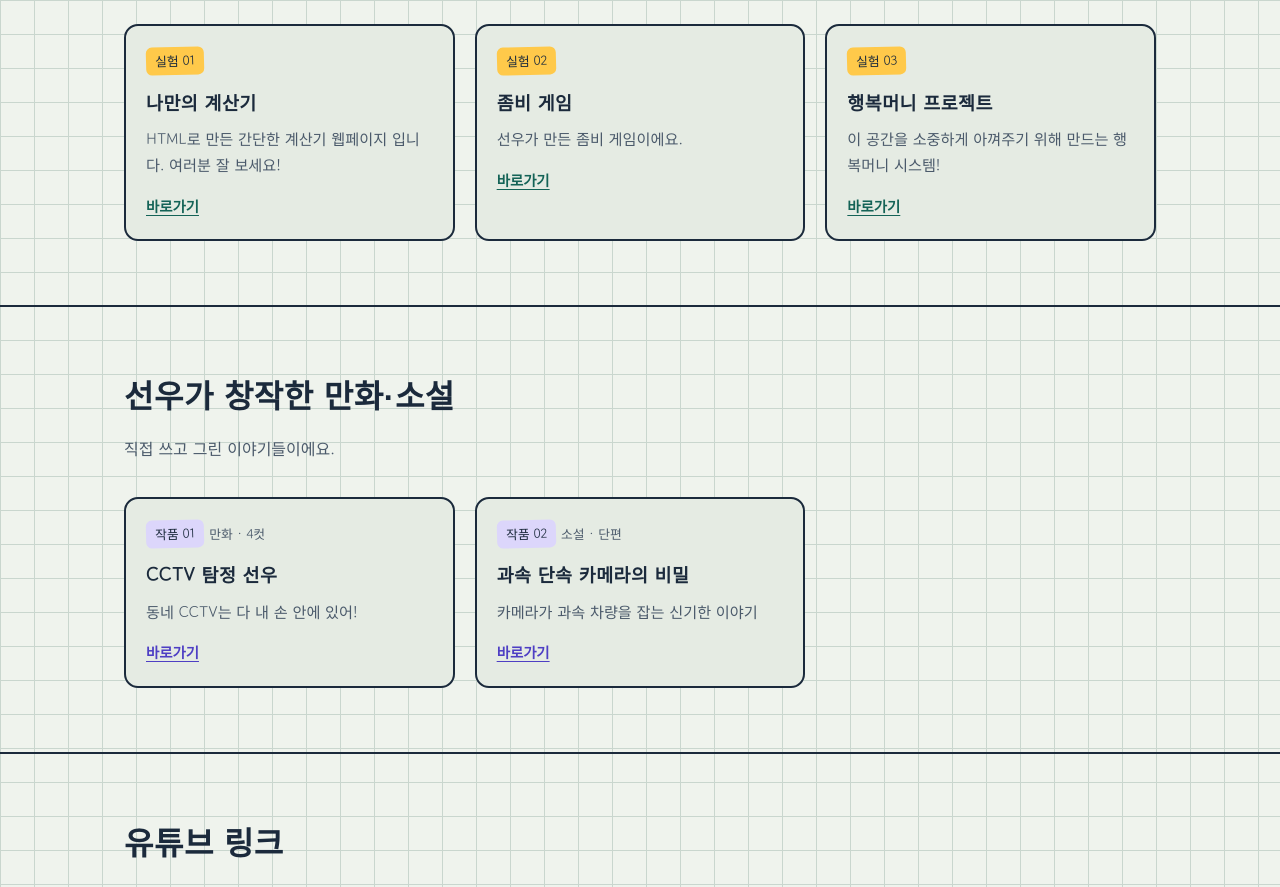
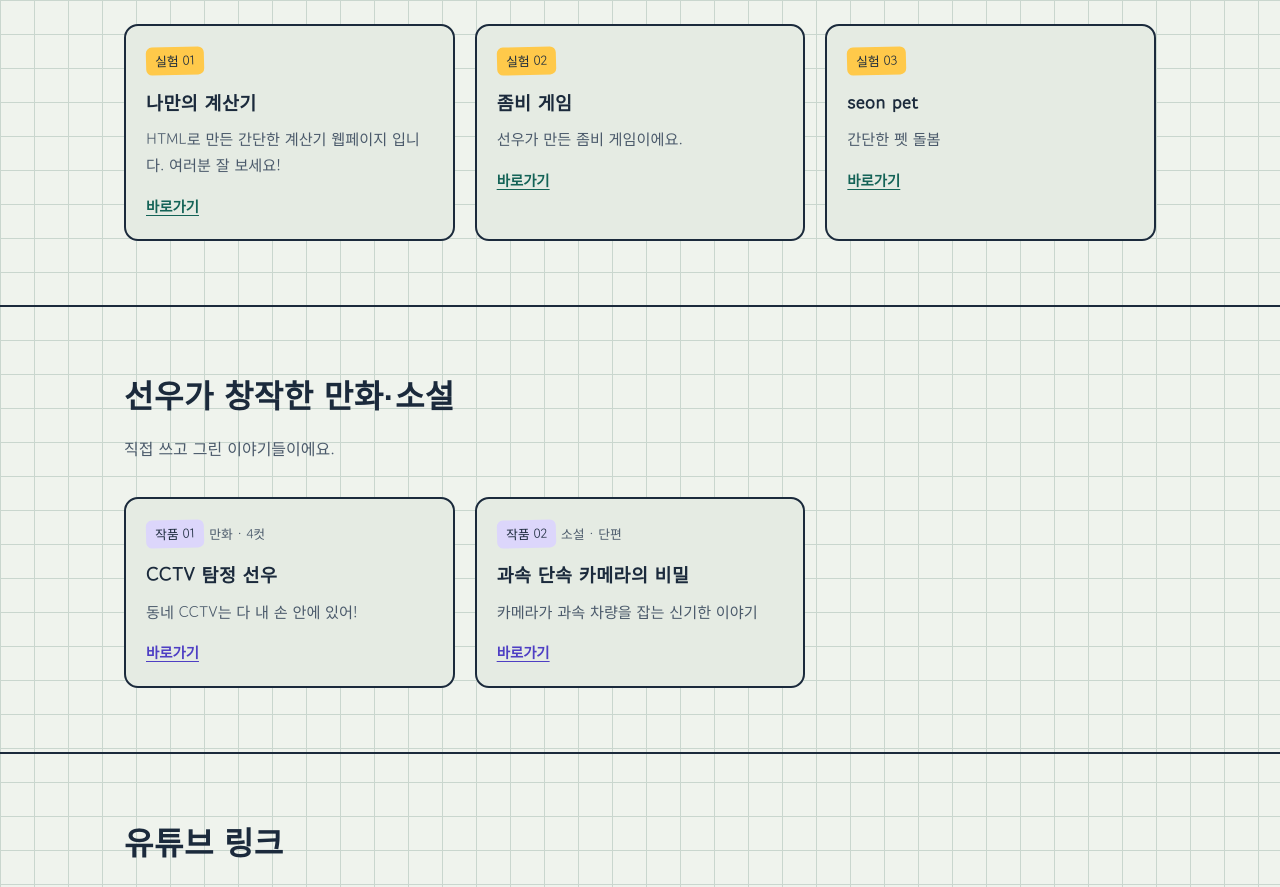
Before and after one commit to go-lightup/tamisomi, a plain HTML site: page index.html in a window 1280 px wide. Shown: the part 1326-2213 px from the top of the page. Drawn offline with Linux system fonts and the light colour scheme.

Commit message:
Add files via upload

```diff
--- a/index.html
+++ b/index.html
@@ -470,7 +470,7 @@
   const webPages = [
     { title: "나만의 계산기", desc: "HTML로 만든 간단한 계산기 웹페이지 입니다. 여러분 잘 보세요!", url: "vibecoding/calculator.html" },
     { title: "좀비 게임", desc: "선우가 만든 좀비 게임이에요.", url: "vibecoding/zombie_game.html" },
-    { title: "행복머니 프로젝트", desc: "이 공간을 소중하게 아껴주기 위해 만드는 행복머니 시스템!", url: "#" },
+    { title: "seon pet", desc: "간단한 펫 돌봄", url: "https://go-lightup.github.io/tamisomi/vibecoding/home%20pat.html#" },
   ];
 
   // 선우가 창작한 만화·소설 목록
```
